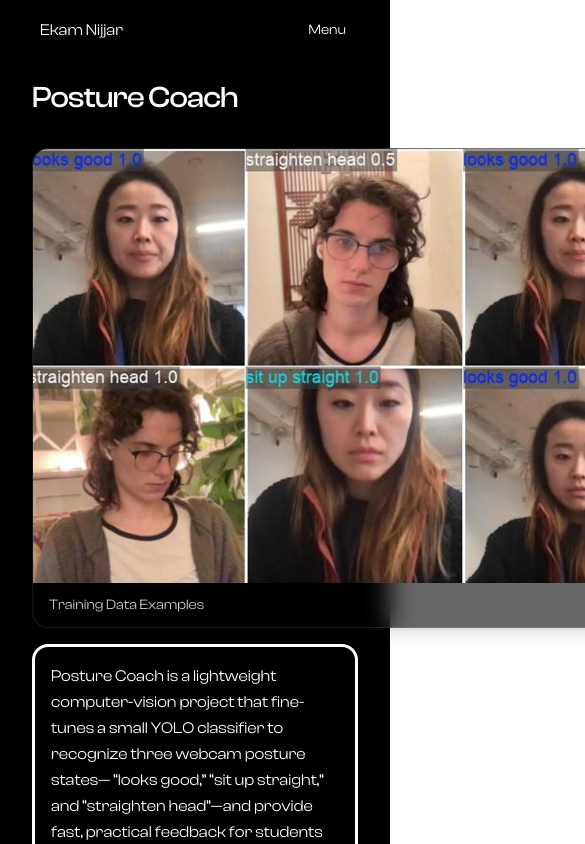
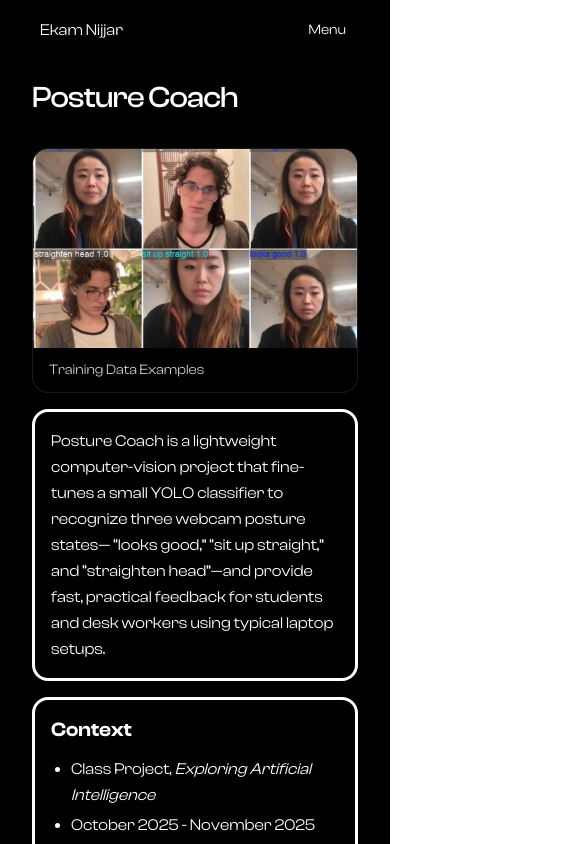
Before and after one commit to ekam-n/ekamn.com, a React (Vite) app: page /analyses/posture-coach in a window 390 px wide. Shown: the top 844 px of the page, 585 px wide, since content can reach past the window. Built offline with nearby package versions, Linux system fonts and the light colour scheme.

Commit message:
fixed responsiveness on postureCoach page

```diff
--- a/src/components/analyses/postureCoachAnalysis.tsx
+++ b/src/components/analyses/postureCoachAnalysis.tsx
@@ -41,8 +41,13 @@ export default function PostureCoachAnalysis() {
         <Row colsClass="grid-cols-1 md:[grid-template-columns:auto_1fr]">
           <ImageCard
             src="/images/projectImages/postureCoach/cover image.png"
-            height="30rem"
-            width="40rem"
+            // height="30rem"
+            // width="40rem"
+            className="
+              w-full
+              md:min-w-[20rem] lg:min-w-[40rem]
+              aspect-[4/3]
+            "
             caption="Training Data Examples"
             alt="Examples of posture classifications used to train Posture Coach"
           />
@@ -216,7 +221,7 @@ export default function PostureCoachAnalysis() {
       <ArrowRow size={100} gap={180} />
       <div className="space-y-4 md:space-y-6">
         <Row cols={1}>
-          <Card title="Training Improvement 1">
+          <Card title="Hyperparameter Tuning Iteration 1">
             <ul className="list-disc pl-5 space-y-4">
                   <li>I switched to an explicit AdamW optimizer so the model would respect my chosen learning rate instead of the auto-optimizer’s default, keeping all other hyperparameters the same.</li>
                   <li>We accepted slightly lower validation performance in exchange for higher test accuracy (~0.88) and stronger F1 on key classes, and treated this setup as my new baseline.</li>
@@ -260,7 +265,7 @@ export default function PostureCoachAnalysis() {
       <ArrowRow size={100} gap={180} />
       <div className="space-y-4 md:space-y-6">
         <Row cols={1}>
-          <Card title="Training Improvement 2">
+          <Card title="Hyperparameter Tuning Iteration 2">
             <ul className="list-disc pl-5 space-y-4">
                   <li>I enabled cosine learning-rate decay with a 1-epoch warmup on top of the AdamW baseline, based on research that this schedule helps models converge better in short training runs.</li>
                   <li>We achieved my best test performance with this setup (~93% accuracy with strong precision, recall, and F1 across all classes), and was satisfied enough with these results to stop further tuning.</li>
```
